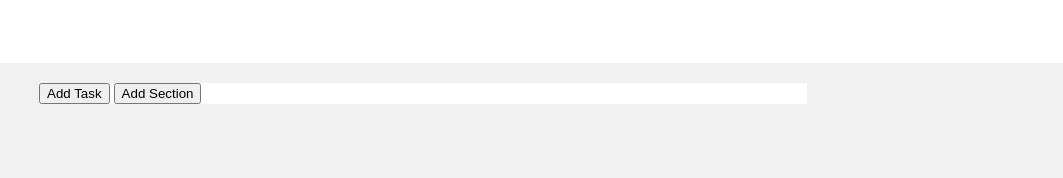
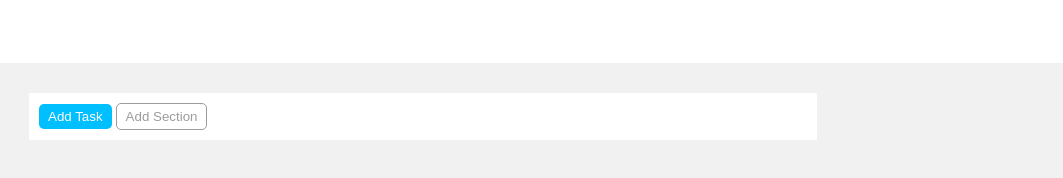
Before and after one commit to LorenzoBernardini88/html-css-toboolist, a plain HTML site: page index.html in a window 1280 px wide. Shown: the full height of the page, 217-1280 px from the left. Drawn offline with Linux system fonts and the light colour scheme.

Commit message:
creato div button

```diff
--- a/index.html
+++ b/index.html
@@ -13,11 +13,10 @@
     </header>
     <main>
         <div class="conteiner1">
-            <button>Add Task</button>
-            <button>Add Section</button>
+            <button id="button1" class="button">Add Task</button>
+            <button id="button2" class="button">Add Section</button>
+        </div>
 
-
-        </div>
         <div class="conteiner2">
 
 
--- a/style.css
+++ b/style.css
@@ -23,10 +23,34 @@ body{
 .conteiner1{
     width: 60%;
     margin: auto;
-    margin-top: 20px;
+    margin-top: 30px;
+    background-color: white;
+    padding: 10px;
+
+}
+
+.button{
+    padding: 5px 9px;
+}
+
+#button1{
+    border: none;
+    border-radius: 5px;
+    background-color: deepskyblue;
+    color: white;
+}
+#button2{
+    color: rgb(156, 156, 156);
+    border: 1px solid  rgb(156,156,156) ;
+    border-radius: 5px;
     background-color: white;
 
 }
 .conteiner2{
+    width: 60%;
+    margin: auto;
+    margin-top: 3px;
+    background-color: white;
+
 
 }
```
